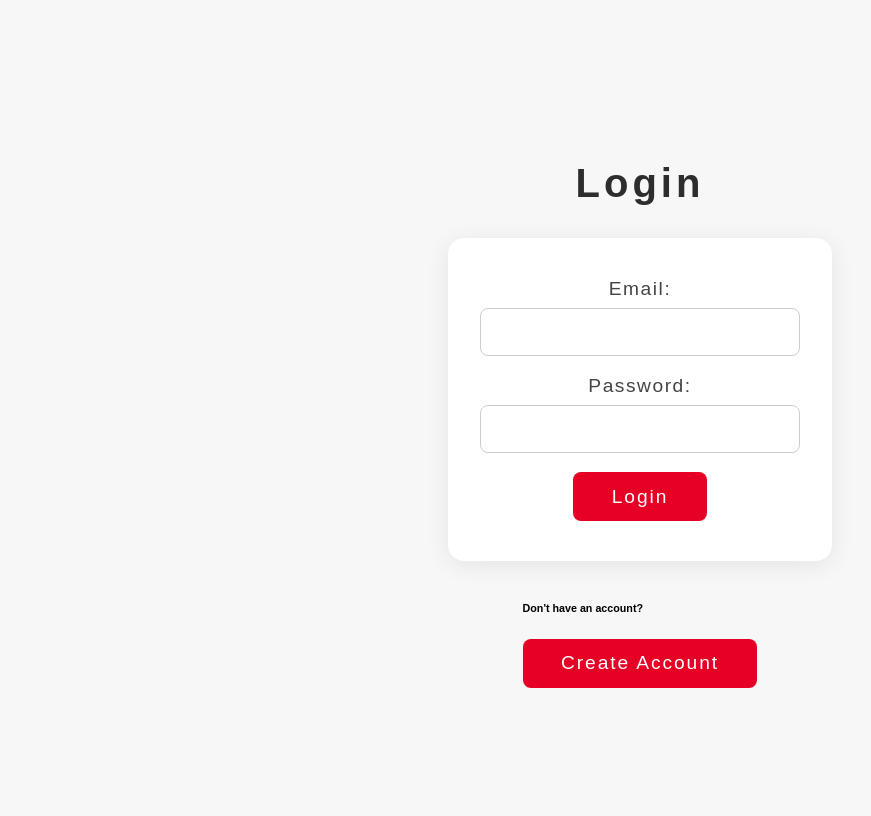
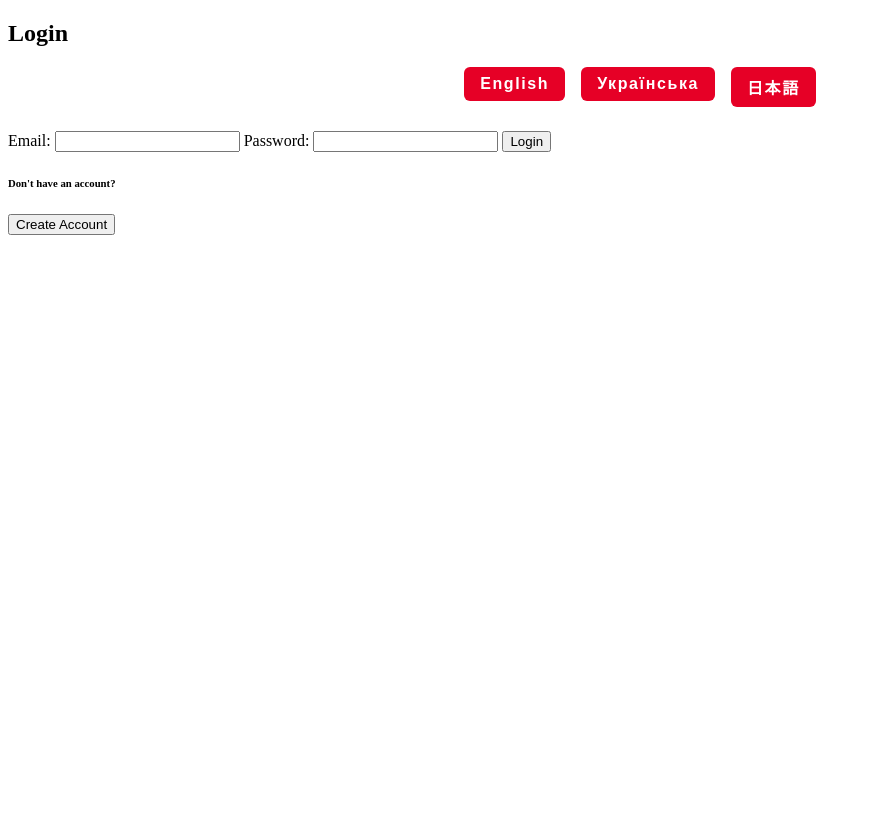
Before and after one commit to Denya00/project_online_restaurant, a Flask app: page /login in a window 1280 px wide. Shown: the whole page, without its empty margins (0-871 px from the left). After the commit the page ends 235 px from the top, so only its background shows below. Run offline with Flask 3, Linux system fonts and the light colour scheme.

Commit message:
modified:   app.py 	modified:   requirements.txt 	new file:   templates/chatgpt.html 	modified:   templates/login.html 	modified:   templates/register.html

```diff
--- a/app.py
+++ b/app.py
@@ -10,6 +10,7 @@ import uuid
 from sqlalchemy.orm import sessionmaker, relationship, Mapped, mapped_column, joinedload
 import bcrypt
 import openai
+from flask_babel import Babel, gettext as _
 
 app = Flask(__name__)
 app.secret_key = secrets.token_hex(32)
@@ -19,6 +20,14 @@ def set_csrf_token():
         session['csrf_token'] = secrets.token_hex(32)
 
 openai.api_key = os.getenv("OPENAI_API_KEY")
+
+babel = Babel(app)
+
+LANGUAGES = {
+    'en': 'English',
+    'uk': 'Українська',
+    'ja': '日本語'
+}
 
 
 FILES_PATH = 'static/menu'
@@ -531,5 +540,13 @@ def view_messages():
         messages = session.query(AdminMessage).order_by(AdminMessage.id.desc()).all()
         return render_template('admin_messages.html', messages=messages)
 
+@babel.localeselector
+def get_locale():
+
+    lang = request.args.get('lang')
+    if lang in LANGUAGES:
+        return lang
+    return request.accept_languages.best_match(LANGUAGES.keys())
+
 if __name__ == '__main__':
     app.run(host="0.0.0.0")
--- a/requirements.txt
+++ b/requirements.txt
@@ -27,6 +27,7 @@ fastapi==0.115.12
 feedparser==6.0.11
 Flask==3.1.0
 Flask-Admin==1.6.1
+Flask-Babel==2.0.0
 Flask-Caching==2.3.1
 flask-cors==5.0.1
 Flask-Login==0.6.3
--- a/templates/login.html
+++ b/templates/login.html
@@ -1,90 +1,76 @@
 <!DOCTYPE html>
-<html lang="en">
+<html lang="{{ g.locale }}">
 <head>
-    <meta charset="UTF-8">
-    <meta name="viewport" content="width=device-width, initial-scale=1.0">
-    <link rel="icon" href="static/icon.png" type="image/x-icon">
-    <title>Umami Moon - Login</title>
+    <meta charset="UTF-8" />
+    <meta name="viewport" content="width=device-width, initial-scale=1" />
+    <link rel="icon" href="static/icon.png" type="image/x-icon" />
+    <title>{{ _('Umami Moon - Login') }}</title>
     <style>
-        body {
-            font-family: 'Noto Sans JP', 'Yu Gothic', 'Meiryo', sans-serif;
-            background: #f7f7f7;
+        .lang-buttons {
+            margin-bottom: 1.5rem;
             display: flex;
-            flex-direction: column;
-            align-items: center;
+            gap: 1rem;
             justify-content: center;
-            min-height: 100vh;
         }
-        h2 {
-            font-size: 2.5rem;
-            letter-spacing: 0.1em;
-            color: #2d2d2d;
-            margin-bottom: 2rem;
-            text-align: center;
+        .lang-buttons form {
+            display: inline;
         }
-        .login-form {
-            background: #fff;
-            border-radius: 16px;
-            box-shadow: 0 4px 24px rgba(0,0,0,0.08);
-            padding: 2.5rem 2rem;
-            display: flex;
-            flex-direction: column;
-            align-items: center;
-            min-width: 320px;
-        }
-        label {
-            font-size: 1.2rem;
-            margin-bottom: 0.5rem;
-            color: #444;
-            letter-spacing: 0.08em;
-        }
-        input[type="password"],
-        input[type="email"] {
-            font-size: 1.1rem;
-            padding: 0.7em 1em;
-            border: 1px solid #ccc;
-            border-radius: 8px;
-            margin-bottom: 1.2rem;
-            width: 100%;
-            box-sizing: border-box;
-        }
-        button[type="submit"] {
-            font-size: 1.2rem;
+        .lang-buttons button {
             background: #e60026;
-            color: #fff;
+            color: white;
             border: none;
-            border-radius: 8px;
-            padding: 0.7em 2em;
+            border-radius: 6px;
+            padding: 0.5em 1em;
             cursor: pointer;
+            font-weight: 600;
             letter-spacing: 0.1em;
             transition: background 0.2s;
+            font-size: 1rem;
         }
-        button[type="submit"]:hover {
+        .lang-buttons button:hover {
             background: #b8001c;
+        }
+        .lang-buttons .active {
+            background: #b8001c;
+            cursor: default;
         }
     </style>
 </head>
 <body>
-    <h2>Login</h2>
+    <h2>{{ _('Login') }}</h2>
+
+    <div class="lang-buttons">
+        <form method="GET" action="">
+            <input type="hidden" name="lang" value="en" />
+            <button type="submit" class="{% if g.locale == 'en' %}active{% endif %}">English</button>
+        </form>
+        <form method="GET" action="">
+            <input type="hidden" name="lang" value="uk" />
+            <button type="submit" class="{% if g.locale == 'uk' %}active{% endif %}">Українська</button>
+        </form>
+        <form method="GET" action="">
+            <input type="hidden" name="lang" value="ja" />
+            <button type="submit" class="{% if g.locale == 'ja' %}active{% endif %}">日本語</button>
+        </form>
+    </div>
 
     <form class="login-form" method="POST" action="/login">
         <input type="hidden" name="csrf_token" value="{{ csrf_token }}">
 
-        <label for="email">Email:</label>
+        <label for="email">{{ _('Email') }}:</label>
         <input type="email" id="email" name="email" required>
 
-        <label for="password">Password:</label>
+        <label for="password">{{ _('Password') }}:</label>
         <input type="password" id="password" name="password" required>
 
-        <button type="submit">Login</button>
+        <button type="submit">{{ _('Login') }}</button>
     </form>
 
     <form action="/register" method="GET" style="margin-top: 1rem;">
-        <h6>Don't have an account?</h6>
-        <button type="submit">Create Account</button>
+        <h6>{{ _("Don't have an account?") }}</h6>
+        <button type="submit">{{ _('Create Account') }}</button>
     </form>
-</body>
-</html>
+
     {% with messages = get_flashed_messages(with_categories=true) %}
     {% if messages %}
       <ul>
@@ -94,3 +80,5 @@
       </ul>
     {% endif %}
     {% endwith %}
+</body>
+</html>
```
Also changed, not shown: templates/chatgpt.html (added, +77 -0 lines), templates/register.html (+62 -14 lines). Lines whose indentation alone changed are shown as unchanged.
